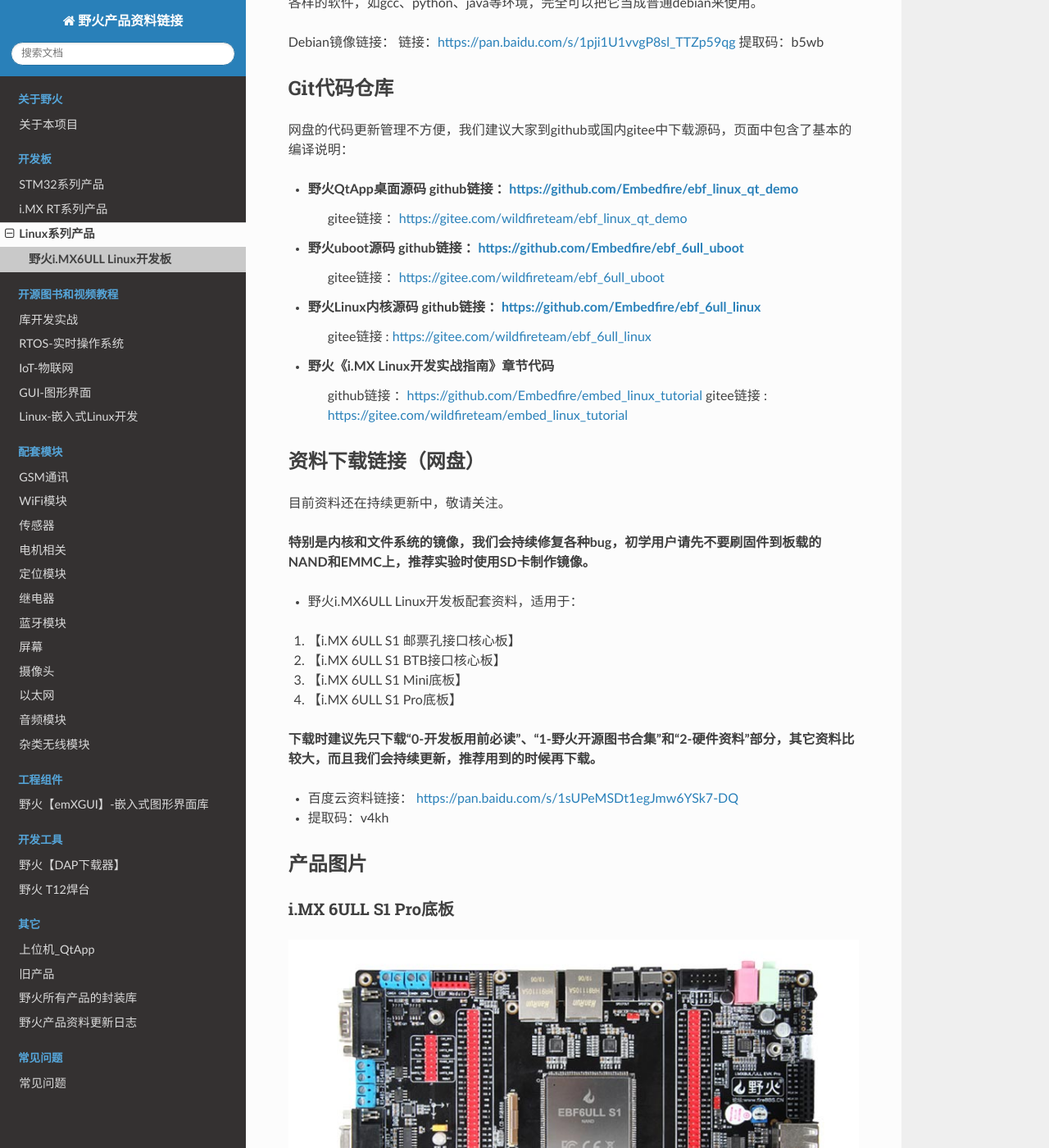
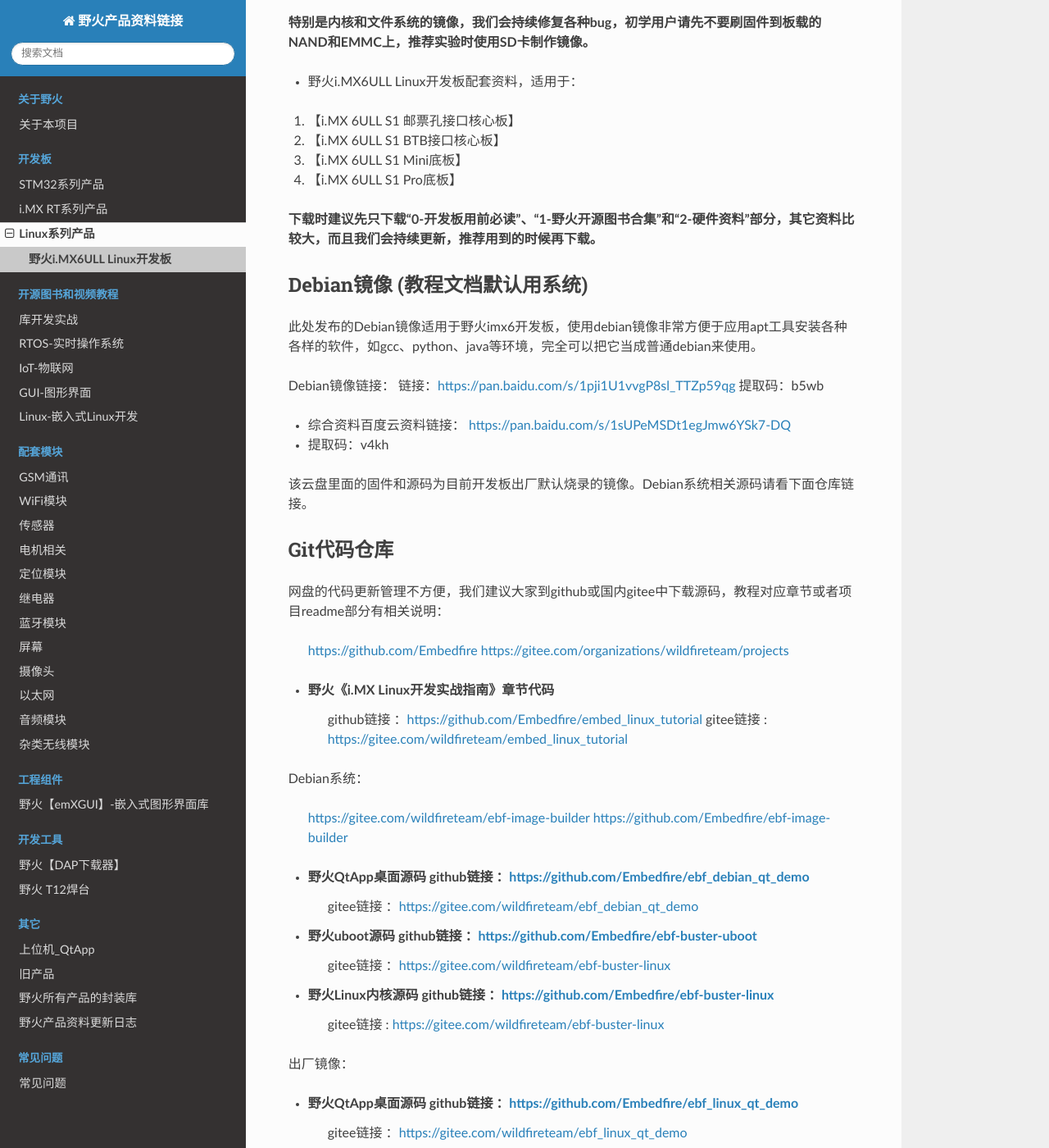
Before and after one commit to Embedfire/ebf_products, a Sphinx documentation site: the page built from documentation/linux/ebf_i.mx6ull.rst, in a window 1280 px wide and 1400 px high, scrolled down 390 px. Shown: the whole window at 82% size. Built offline with Sphinx 7.4.7 and the Read the Docs theme 2.0.0, drawn with Linux system fonts in a browser that asks for light colours; pages that are not in the unit, such as notebooks, are missing from menus; some of the changed text lies outside the part shown.

Commit message:
Update ebf_i.mx6ull.rst

```diff
--- a/documentation/linux/ebf_i.mx6ull.rst
+++ b/documentation/linux/ebf_i.mx6ull.rst
@@ -9,42 +9,10 @@
 
 -  《 [野火]EBF6ULL 硬件资料 》: https://ebf-6ull-hardware.readthedocs.io
 
-Debian镜像
------------
-此处发布的Debian镜像适用于野火imx6开发板，使用debian镜像非常方便于应用apt工具安装各种各样的软件，如gcc、python、java等环境，完全可以把它当成普通debian来使用。
-
-Debian镜像链接：
-链接：https://pan.baidu.com/s/1pji1U1vvgP8sl_TTZp59qg
-提取码：b5wb
-
-
-
-Git代码仓库
-----------------------
-
-网盘的代码更新管理不方便，我们建议大家到github或国内gitee中下载源码，页面中包含了基本的编译说明：
-
--  野火QtApp桌面源码  github链接 ：https://github.com/Embedfire/ebf_linux_qt_demo
-                     gitee链接  ：https://gitee.com/wildfireteam/ebf_linux_qt_demo
-
--  野火uboot源码      github链接 ：https://github.com/Embedfire/ebf_6ull_uboot
-                     gitee链接  ：https://gitee.com/wildfireteam/ebf_6ull_uboot
-
--  野火Linux内核源码  github链接 ：https://github.com/Embedfire/ebf_6ull_linux
-                     gitee链接  : https://gitee.com/wildfireteam/ebf_6ull_linux
-
--  野火《i.MX Linux开发实战指南》章节代码
-                     github链接 ：https://github.com/Embedfire/embed_linux_tutorial
-                     gitee链接  : https://gitee.com/wildfireteam/embed_linux_tutorial
-
-
-
-
 
 资料下载链接（网盘）
 --------------------
-
-目前资料还在持续更新中，敬请关注。
+前资料还在持续更新中，敬请关注。
 
 **特别是内核和文件系统的镜像，我们会持续修复各种bug，初学用户请先不要刷固件到板载的NAND和EMMC上，推荐实验时使用SD卡制作镜像。**
 
@@ -57,8 +25,61 @@
 
 **下载时建议先只下载“0-开发板用前必读”、“1-野火开源图书合集”和“2-硬件资料”部分，其它资料比较大，而且我们会持续更新，推荐用到的时候再下载。**
 
-- 百度云资料链接：  https://pan.baidu.com/s/1sUPeMSDt1egJmw6YSk7-DQ
+Debian镜像 (教程文档默认用系统)
+-----------
+此处发布的Debian镜像适用于野火imx6开发板，使用debian镜像非常方便于应用apt工具安装各种各样的软件，如gcc、python、java等环境，完全可以把它当成普通debian来使用。
+
+Debian镜像链接：
+链接：https://pan.baidu.com/s/1pji1U1vvgP8sl_TTZp59qg
+提取码：b5wb
+
+
+- 综合资料百度云资料链接：  https://pan.baidu.com/s/1sUPeMSDt1egJmw6YSk7-DQ
 - 提取码：v4kh
+该云盘里面的固件和源码为目前开发板出厂默认烧录的镜像。Debian系统相关源码请看下面仓库链接。
+
+
+Git代码仓库
+----------------------
+网盘的代码更新管理不方便，我们建议大家到github或国内gitee中下载源码，教程对应章节或者项目readme部分有相关说明：
+
+  https://github.com/Embedfire
+  https://gitee.com/organizations/wildfireteam/projects
+
+
+-  野火《i.MX Linux开发实战指南》章节代码
+                     github链接 ：https://github.com/Embedfire/embed_linux_tutorial
+                     gitee链接  : https://gitee.com/wildfireteam/embed_linux_tutorial
+
+Debian系统：
+
+  https://gitee.com/wildfireteam/ebf-image-builder
+  https://github.com/Embedfire/ebf-image-builder
+
+
+-  野火QtApp桌面源码  github链接 ：https://github.com/Embedfire/ebf_debian_qt_demo
+                     gitee链接  ：https://gitee.com/wildfireteam/ebf_debian_qt_demo
+
+-  野火uboot源码      github链接 ：https://github.com/Embedfire/ebf-buster-uboot
+                     gitee链接  ：https://gitee.com/wildfireteam/ebf-buster-linux
+
+-  野火Linux内核源码  github链接 ：https://github.com/Embedfire/ebf-buster-linux
+                     gitee链接  : https://gitee.com/wildfireteam/ebf-buster-linux
+
+
+
+出厂镜像：
+
+-  野火QtApp桌面源码  github链接 ：https://github.com/Embedfire/ebf_linux_qt_demo
+                     gitee链接  ：https://gitee.com/wildfireteam/ebf_linux_qt_demo
+
+-  野火uboot源码      github链接 ：https://github.com/Embedfire/ebf_6ull_uboot
+                     gitee链接  ：https://gitee.com/wildfireteam/ebf_6ull_uboot
+
+-  野火Linux内核源码  github链接 ：https://github.com/Embedfire/ebf_6ull_linux
+                     gitee链接  : https://gitee.com/wildfireteam/ebf_6ull_linux
+
+
 
 产品图片
 --------
```
